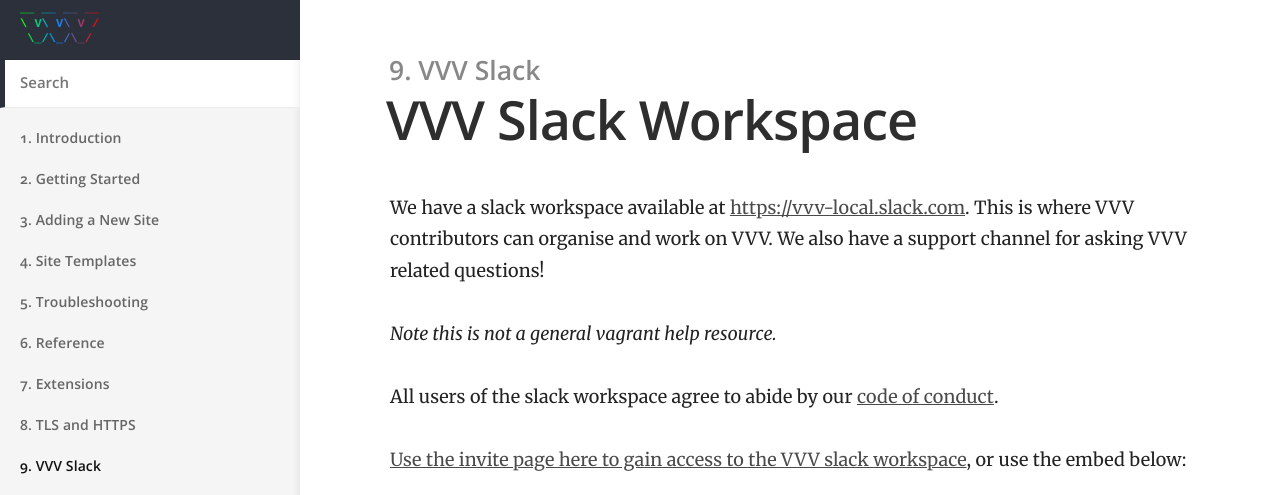
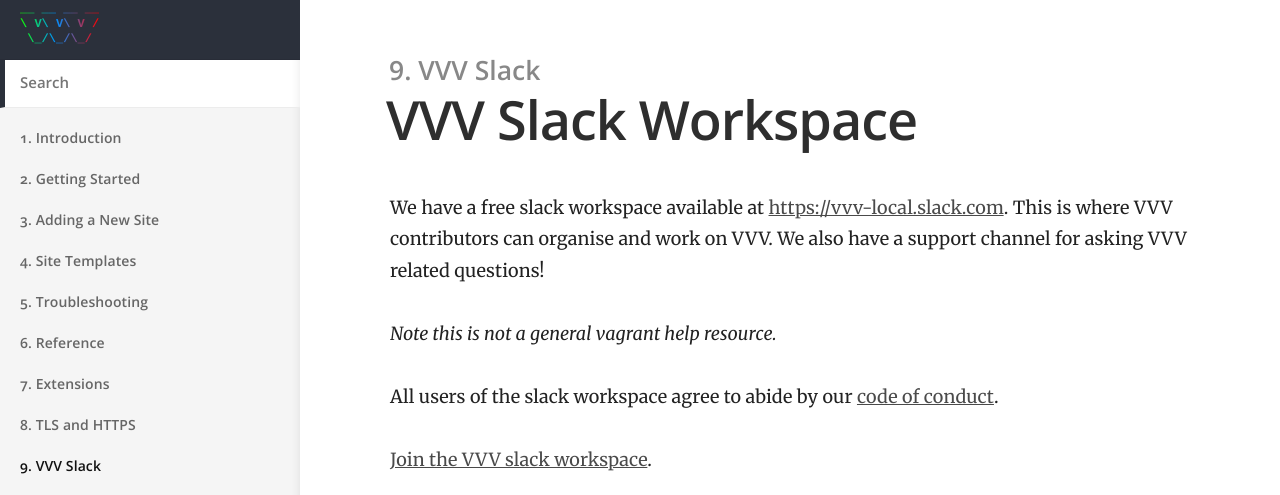
Before and after one commit to Varying-Vagrant-Vagrants/varyingvagrantvagrants.org, a Jekyll site: the page built from docs/en-US/slack.md, in a window 1280 px wide. Shown: the top 495 px of the page. Built offline with Jekyll 4.4.1, drawn with Linux system fonts in a browser that asks for light colours; some of the changed text lies outside the part shown.

Commit message:
Revise Slack workspace invitation and details
Updated the Slack workspace invitation details and added a note about message history limitations.

```diff
--- a/docs/en-US/slack.md
+++ b/docs/en-US/slack.md
@@ -6,12 +6,12 @@ description: Join the VVV Slack Workspace
 permalink: /docs/en-US/slack/
 ---
 
-We have a slack workspace available at [https://vvv-local.slack.com](https://vvv-local.slack.com). This is where VVV contributors can organise and work on VVV. We also have a support channel for asking VVV related questions!
+We have a free slack workspace available at [https://vvv-local.slack.com](https://vvv-local.slack.com). This is where VVV contributors can organise and work on VVV. We also have a support channel for asking VVV related questions!
 
 _Note this is not a general vagrant help resource._
 
 All users of the slack workspace agree to abide by our [code of conduct](code-of-conduct.md).
 
-[Use the invite page here to gain access to the VVV slack workspace](https://vvv-baymax-bot.herokuapp.com/), or use the embed below:
+[Join the VVV slack workspace](https://join.slack.com/t/vvv-local/shared_invite/zt-3k7ma97xw-3emggaVp4tZhKpa2NznUQQ).
 
-<iframe src="https://vvv-baymax-bot.herokuapp.com/" style="min-width: 400px; border: 2px solid lightgray; border-radius:5px;min-height:600px; width:100%;" />
+If the invite link does not work, another person on the slack workspace can invite you, or you can raise an issue if the invite link above has expired. Note that as this is an unpaid Slack workspace there is limited message history available.
```
